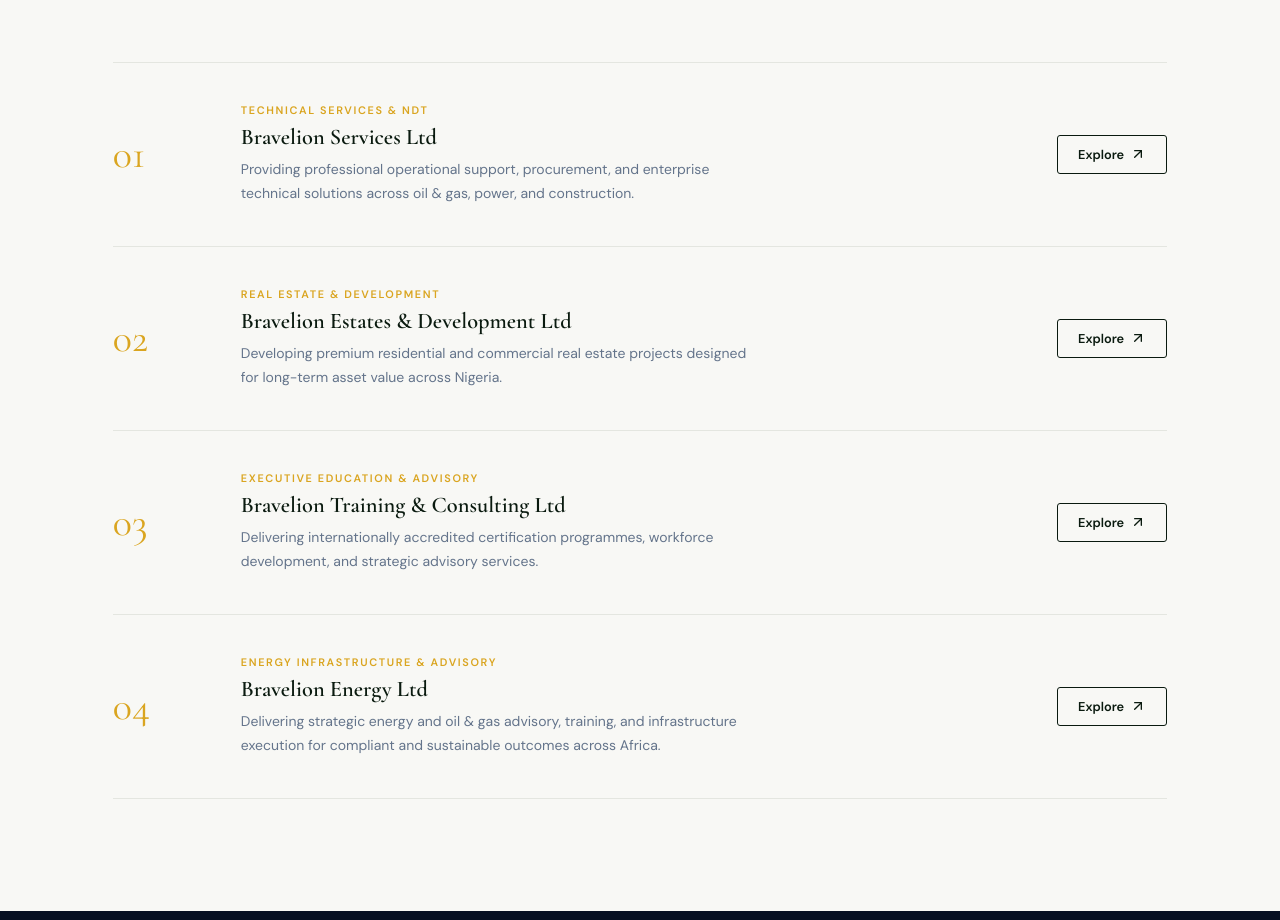
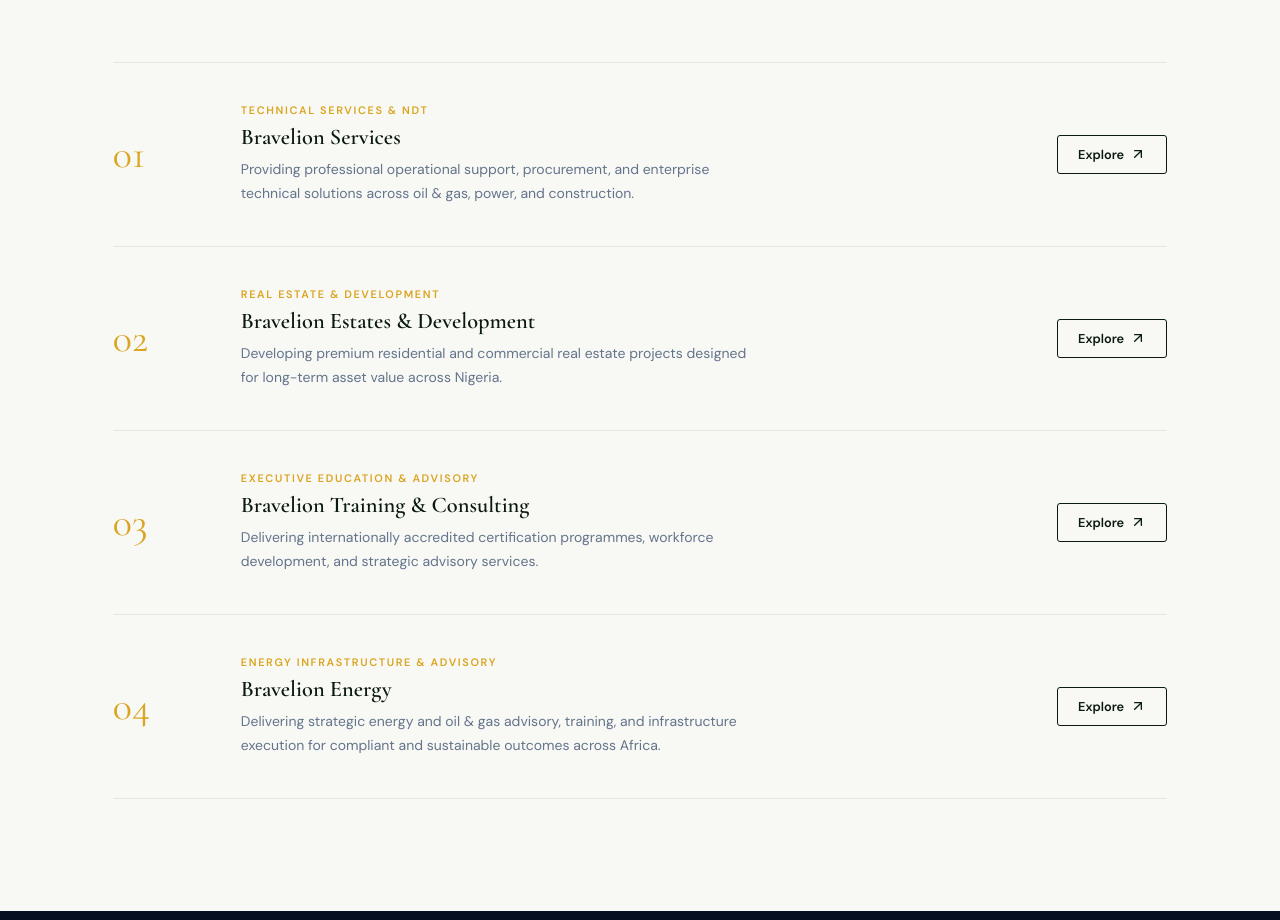
Before and after one commit to WTiebebedigha22/BravelionHoldings, a React (Vite) app: page /about in a window 1280 px wide. Shown: the part 1684-2604 px from the top of the page. Built offline with nearby package versions, Linux system fonts and the light colour scheme; a web font is replaced by a local one.

Commit message:
Update company names in About page

```diff
--- a/src/pages/About/About.jsx
+++ b/src/pages/About/About.jsx
@@ -142,28 +142,28 @@
 const divisions = [
   {
     number: "01",
-    name: "Bravelion Services Ltd",
+    name: "Bravelion Services",
     tagline: "Technical Services & NDT",
     description: "Providing professional operational support, procurement, and enterprise technical solutions across oil & gas, power, and construction.",
     link: "/services",
   },
   {
     number: "02",
-    name: "Bravelion Estates & Development Ltd",
+    name: "Bravelion Estates & Development",
     tagline: "Real Estate & Development",
     description: "Developing premium residential and commercial real estate projects designed for long-term asset value across Nigeria.",
     link: "/estates",
   },
   {
     number: "03",
-    name: "Bravelion Training & Consulting Ltd",
+    name: "Bravelion Training & Consulting",
     tagline: "Executive Education & Advisory",
     description: "Delivering internationally accredited certification programmes, workforce development, and strategic advisory services.",
     link: "/training",
   },
   {
     number: "04",
-    name: "Bravelion Energy Ltd",
+    name: "Bravelion Energy",
     tagline: "Energy Infrastructure & Advisory",
     description: "Delivering strategic energy and oil & gas advisory, training, and infrastructure execution for compliant and sustainable outcomes across Africa.",
     link: "/energy",
```
